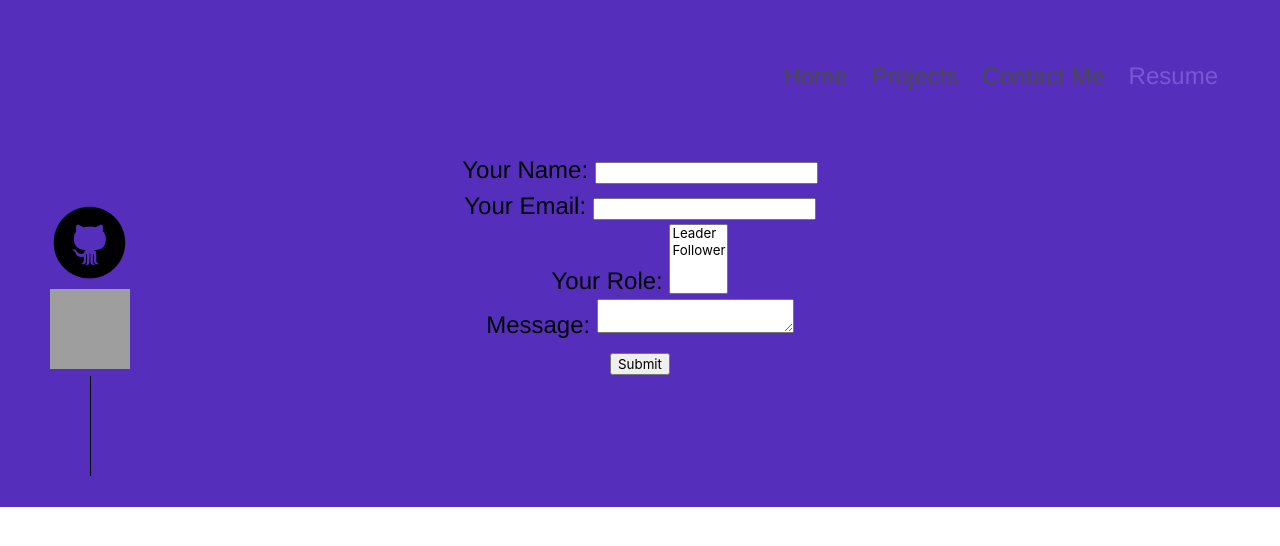
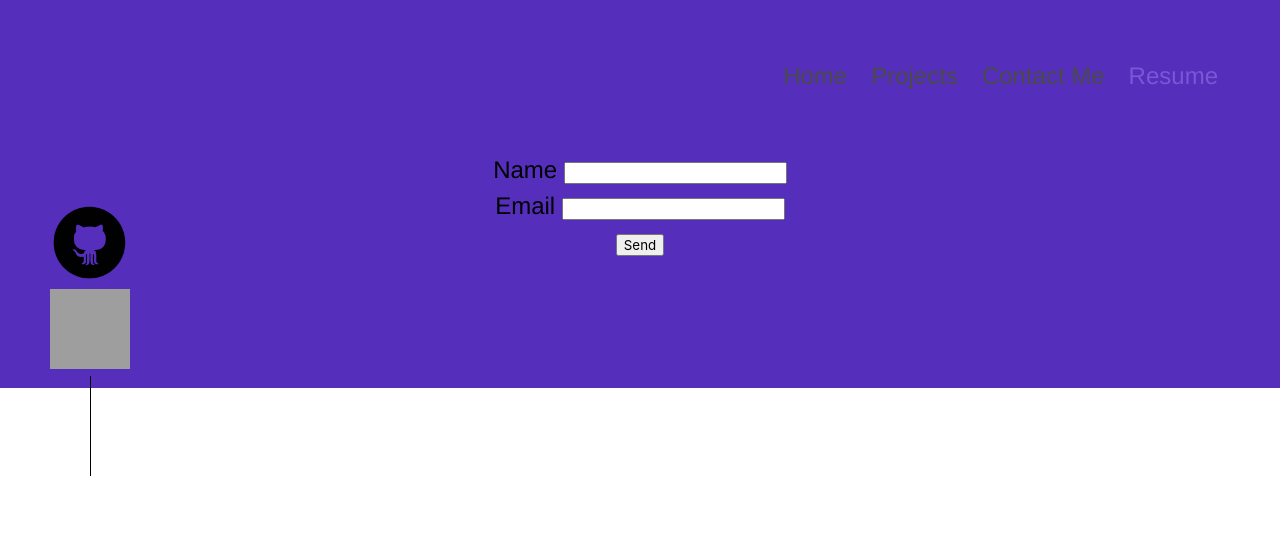
Before and after one commit to svalenzuela1/vue-portfolio, a Vue app: page /#/contact in a window 1280 px wide. Shown: the top 546 px of the page. Built offline with nearby package versions, Linux system fonts and the light colour scheme; grey boxes are pictures that could not be loaded.

Commit message:
trying to change form

```diff
--- a/src/views/Contact.vue
+++ b/src/views/Contact.vue
@@ -1,25 +1,15 @@
 <template>
     <div class="contact-sheet">
       <section>
-        <form name="contact" method="POST" netlify>
+        <form name="contact" netlify>
           <p>
-            <label>Your Name: <input type="text" name="name" /></label>
+            <label>Name <input type="text" name="name" /></label>
           </p>
           <p>
-            <label>Your Email: <input type="email" name="email" /></label>
+            <label>Email <input type="email" name="email" /></label>
           </p>
           <p>
-            <label>Your Role: <select name="role[]" multiple>
-              <option value="leader">Leader</option>
-              <option value="follower">Follower</option>
-            </select></label>
-          </p>
-          <p>
-            <label>Message: <textarea name="message"></textarea></label>
-          </p>
-          <p>
-<!--            <button type="submit">Send</button>-->
-            <input type="submit">
+            <button type="submit">Send</button>
           </p>
         </form>
       </section>
```
